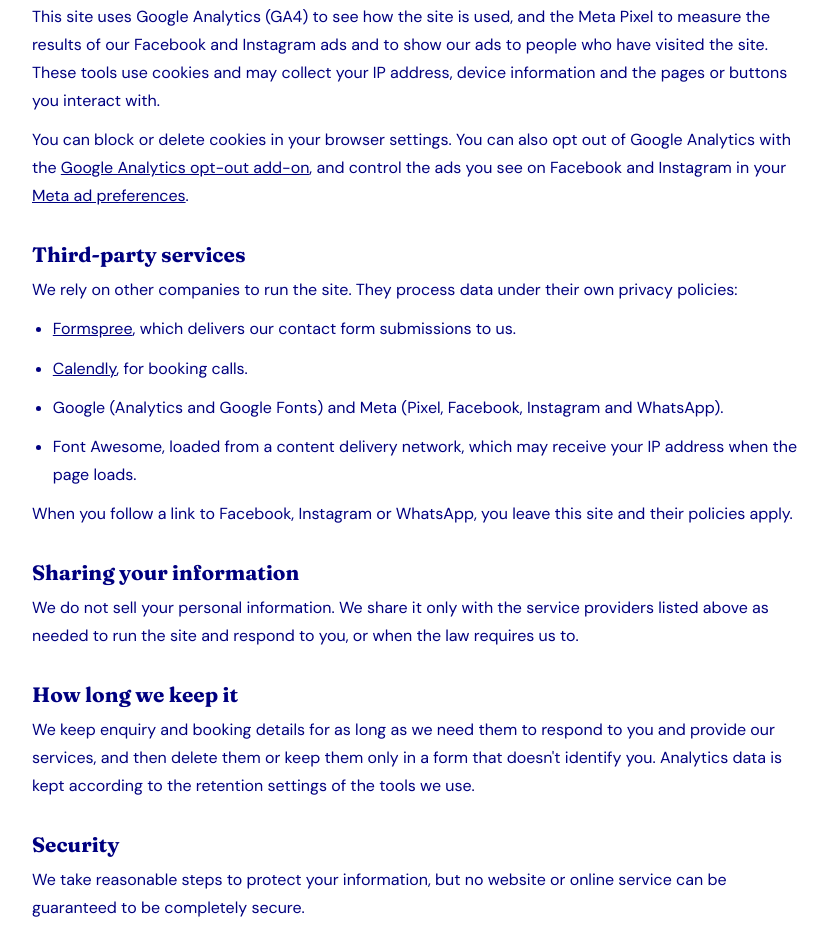
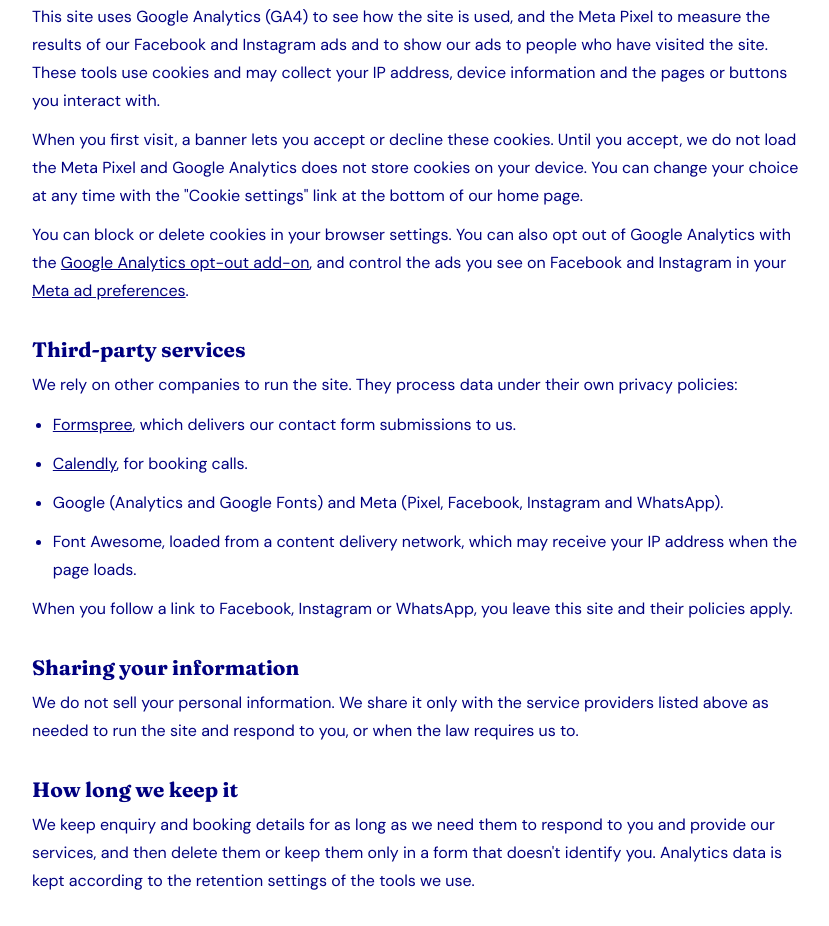
Before and after one commit to haroon10241/Marketing-Solutions-with-Az-Ha, a plain HTML site: page privacy.html in a window 1280 px wide. Shown: the part 896-1822 px from the top of the page, without its empty margins (222-1051 px from the left). Drawn offline with Linux system fonts and the light colour scheme.

Commit message:
Update privacy policy with cookie consent details
Added information about cookie consent and management.

```diff
--- a/privacy.html
+++ b/privacy.html
@@ -67,6 +67,7 @@
 
 <h2>Cookies, Google Analytics and Meta Pixel</h2>
 <p>This site uses Google Analytics (GA4) to see how the site is used, and the Meta Pixel to measure the results of our Facebook and Instagram ads and to show our ads to people who have visited the site. These tools use cookies and may collect your IP address, device information and the pages or buttons you interact with.</p>
+<p>When you first visit, a banner lets you accept or decline these cookies. Until you accept, we do not load the Meta Pixel and Google Analytics does not store cookies on your device. You can change your choice at any time with the "Cookie settings" link at the bottom of our home page.</p>
 <p>You can block or delete cookies in your browser settings. You can also opt out of Google Analytics with the <a href="https://tools.google.com/dlpage/gaoptout" target="_blank" rel="noopener">Google Analytics opt-out add-on</a>, and control the ads you see on Facebook and Instagram in your <a href="https://www.facebook.com/adpreferences" target="_blank" rel="noopener">Meta ad preferences</a>.</p>
 
 <h2>Third-party services</h2>
```
